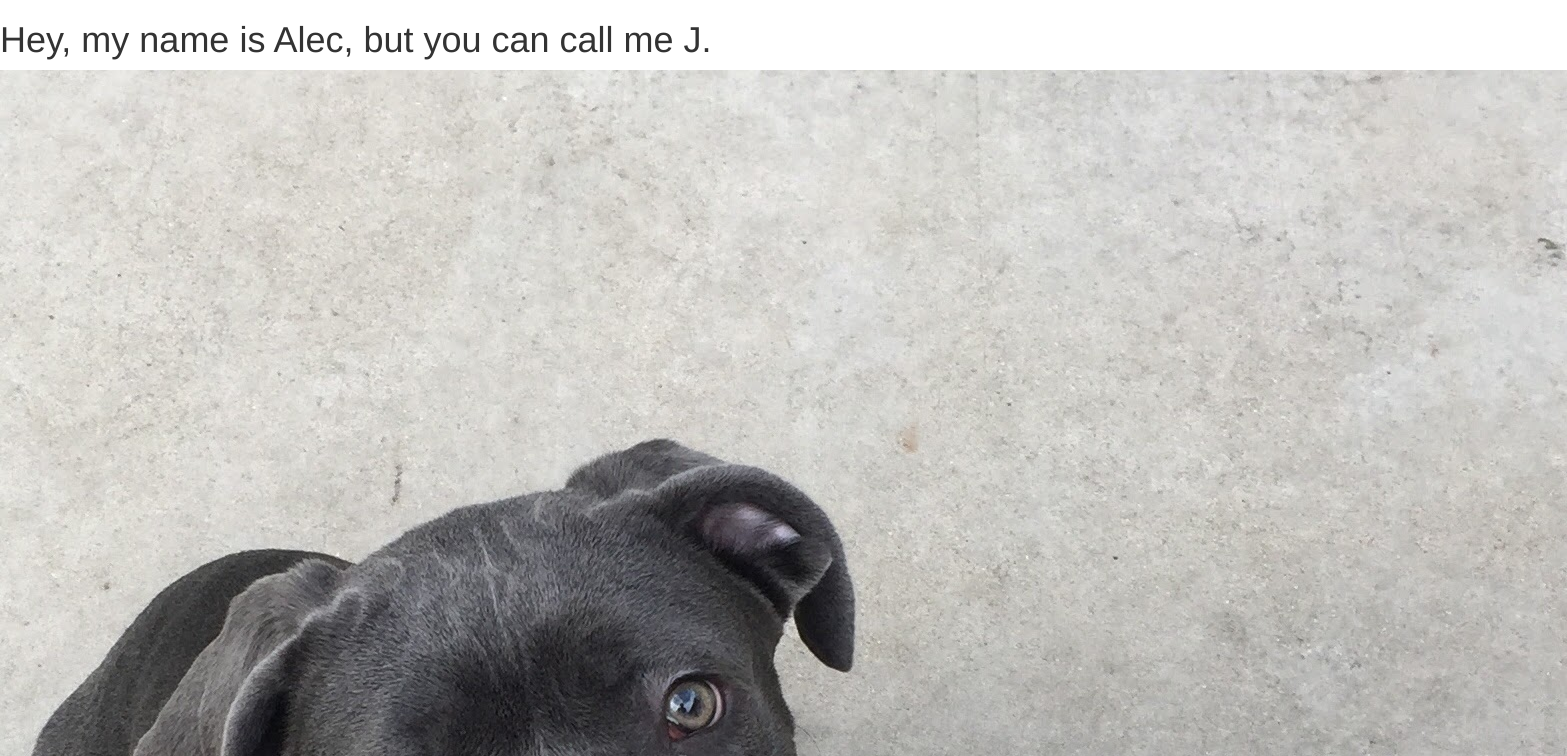
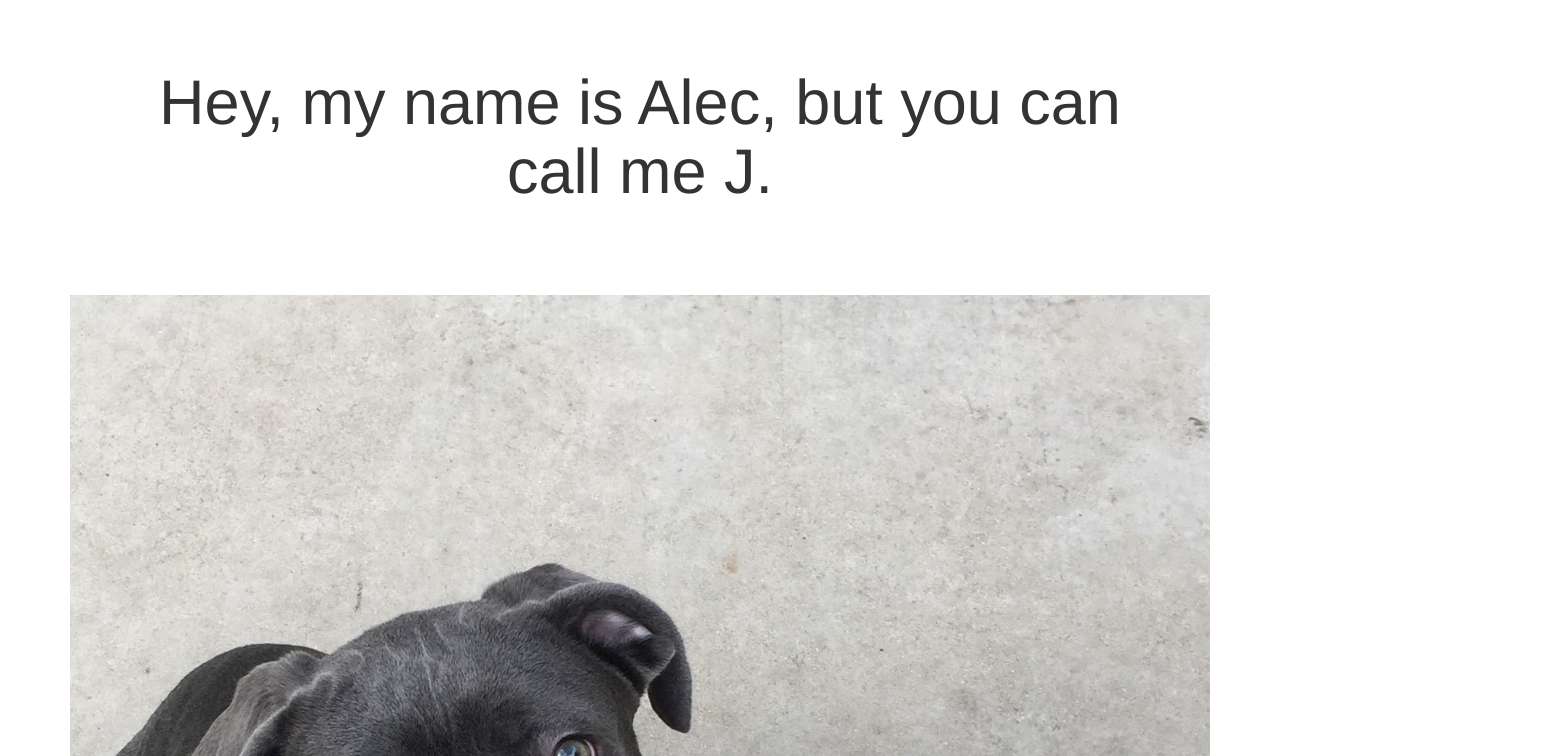
Before and after one commit to ijome/Personal-Website-Project, a plain HTML site: page index.html in a window 1280 px wide. Shown: the top 756 px of the page, 1567 px wide, since content can reach past the window. Drawn offline with nearby package versions, Linux system fonts and the light colour scheme.

Commit message:
It will add css dir and some simple styling

```diff
--- /dev/null
+++ b/css/master.css
@@ -0,0 +1,3 @@
+.center {
+  text-align: center;
+}
--- a/index.html
+++ b/index.html
@@ -4,20 +4,30 @@
     <meta charset="utf-8">
     <link rel="stylesheet" href="https://maxcdn.bootstrapcdn.com/bootstrap/3.3.7/css/bootstrap.min.css"
     integrity="sha384-BVYiiSIFeK1dGmJRAkycuHAHRg32OmUcww7on3RYdg4Va+PmSTsz/K68vbdEjh4u" crossorigin="anonymous">
+    <link rel="stylesheet" href="css/master.css">
     <title>Alec Galloway</title>
   </head>
   <body>
-    <h1>Hey, my name is Alec, but you can call me J.</h1>
-      <img src="img/IMG_1587.JPG" alt="Bentley, the dog.">
-      <p>This is probably my favorite photo of my dog, Bentley, aka Dogsworth Bentley, aka Bentley Truck, aka 2015 Fully Loaded Bentley Contenital GT. <strong><a href="http://www.instantrapairhorn.com/">*air horns*</a></strong></p>
+    <div class="container">
+      <div style="background:transparent !important" class="jumbotron">
+        <h1 class="center">Hey, my name is Alec, but you can call me J.</h1>
+      </div>
+        <img src="img/IMG_1587.JPG" style='width:100%;' alt="Bentley, the dog.">
+        <p>
+          This is probably my favorite photo of my dog, Bentley, aka Dogsworth Bentley, aka Bentley Truck, aka 2015 Fully Loaded Bentley Contenital GT. <strong><a href="http://www.instantrapairhorn.com/">*air horns*</a></strong>
+        </p>
+      <!--  <div class="row"> -->
+      <div class="well">
         <h2>About Me</h2>
-      <p>As I mentioned earlier my name is Alec, but my full name is Alec Galloway.
+          <p>
+            As I mentioned earlier my name is Alec, but my full name is Alec Galloway.
             I am originally from Chicago, IL, but I recently moved to Kirkland, WA to pursue greater opportunities.  Now I love Chicago,
             and may very well go back eventually, but right now I needed to hop off the porch and remove myself from a comfortable environment to focus up.
             Currently I work for a company called Luxoft doing manual device testing for a AT&T, a client of ours.  This device testing consists of mobile devices
             such as tablets and phones, both old and new.  Essentially our team tests around network, software, and hardware to find any defects and ensure consistent and expected behavior
             before software is pushed out to consumers across the nation.
           </p>
+          <!--  </div> -->
 
           <p>
             I have a background in IT, working for a company called RE:Sources for several years before this providing helpdesk services for over several hundred clients.
@@ -26,7 +36,10 @@
             about problem solving and troubleshooting, which have served me well not only in real life but in my other work related ventures.
           </p>
 
-      <p>When I'm not working I like to listen to music, watch/play sports, and am getting into hiking since WA has much more of a suitable landscape for that.
+          <p>
+            When I'm not working I like to listen to music, watch/play sports, and am getting into hiking since WA has much more of a suitable landscape for that.
           </p>
+      </div>
+    </div>
   </body>
 </html>
```
Lines whose indentation alone changed are shown as unchanged.
